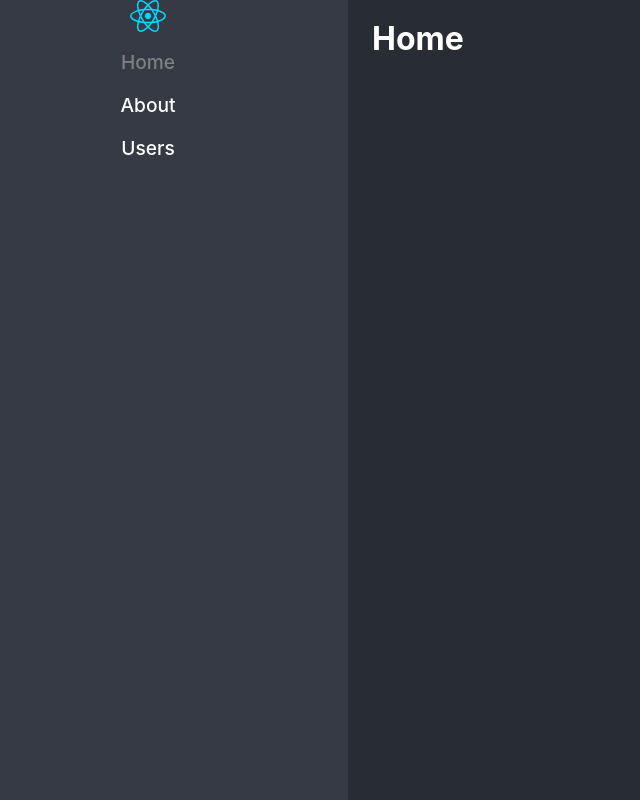
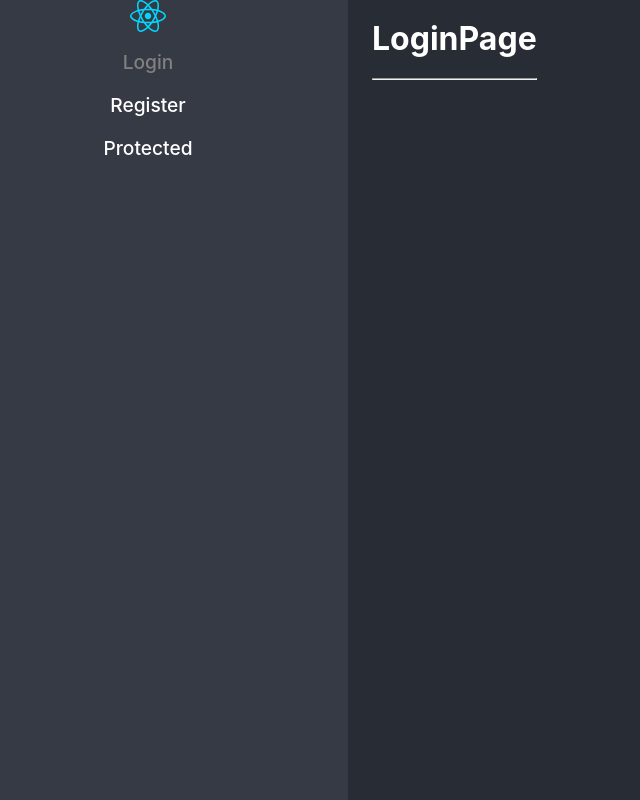
Before and after one commit to RogerCastillo877/initial-react-vite, a React (Vite) app: page /login in a window 1280 px wide. Before the commit this address led to /home. Shown: the whole page, without its empty margins (52-692 px from the left). Built offline with nearby package versions, Linux system fonts and the light colour scheme.

Commit message:
Add lazy components

```diff
--- /dev/null
+++ b/src/MainModule/pages/LoginScreen.tsx
@@ -0,0 +1,11 @@
+
+export const LoginScreen = () => {
+  return (
+    <>
+      <div>
+        <h1>LoginPage</h1>
+        <hr />
+      </div>
+    </>
+  )
+}
--- /dev/null
+++ b/src/MainModule/pages/ProtectedPage.tsx
@@ -0,0 +1,6 @@
+
+export const ProtectedPage = () => {
+  return (
+    <div>ProtectedPage</div>
+  )
+}
--- /dev/null
+++ b/src/MainModule/pages/RegisterScreen.tsx
@@ -0,0 +1,6 @@
+
+export const RegisterScreen = () => {
+  return (
+    <div>RegisterScreen</div>
+  )
+}
--- /dev/null
+++ b/src/MainModule/pages/index.ts
@@ -0,0 +1,3 @@
+export { LoginScreen } from './LoginScreen';
+export { RegisterScreen } from './RegisterScreen';
+export { ProtectedPage } from './ProtectedPage';
--- a/src/routes/Navigation.tsx
+++ b/src/routes/Navigation.tsx
@@ -2,6 +2,8 @@ import { BrowserRouter } from 'react-router-dom';
 import { Routes, Route, NavLink, Navigate } from 'react-router-dom';
 
 import logo from '../assets/react.svg';
+
+import { LoginScreen, RegisterScreen, ProtectedPage } from '../MainModule/pages';
 
 export const Navigation = () => {
   return (
@@ -12,23 +14,23 @@ export const Navigation = () => {
 
           <ul>
             <li>
-              <NavLink to="/home" className={({ isActive }) => isActive ? 'nav-active' : ''}>Home</NavLink>
+              <NavLink to="/login" className={({ isActive }) => isActive ? 'nav-active' : ''}>Login</NavLink>
             </li>
             <li>
-              <NavLink to="/about" className={({ isActive }) => isActive ? 'nav-active' : ''}>About</NavLink>
+              <NavLink to="/register" className={({ isActive }) => isActive ? 'nav-active' : ''}>Register</NavLink>
             </li>
             <li>
-              <NavLink to="/users" className={({ isActive }) => isActive ? 'nav-active' : ''}>Users</NavLink>
+              <NavLink to="/protected" className={({ isActive }) => isActive ? 'nav-active' : ''}>Protected</NavLink>
             </li>
           </ul>
         </nav>
 
         <Routes>
-          <Route path='/about' element={<h1>About</h1>}></Route>
-          <Route path='/users' element={<h1>Users</h1>}></Route>
-          <Route path='/home' element={<h1>Home</h1>}></Route>
+          <Route path='/protected' element={<ProtectedPage />}></Route>
+          <Route path='/register' element={<RegisterScreen />}></Route>
+          <Route path='/login' element={<LoginScreen />}></Route>
 
-          <Route path='/*' element={<Navigate to="/home" replace />}></Route>
+          <Route path='/*' element={<Navigate to="/login" replace />}></Route>
         </Routes>
       </div>
     </BrowserRouter>
```
Also changed, not shown: src/routes/routes.ts (added).
